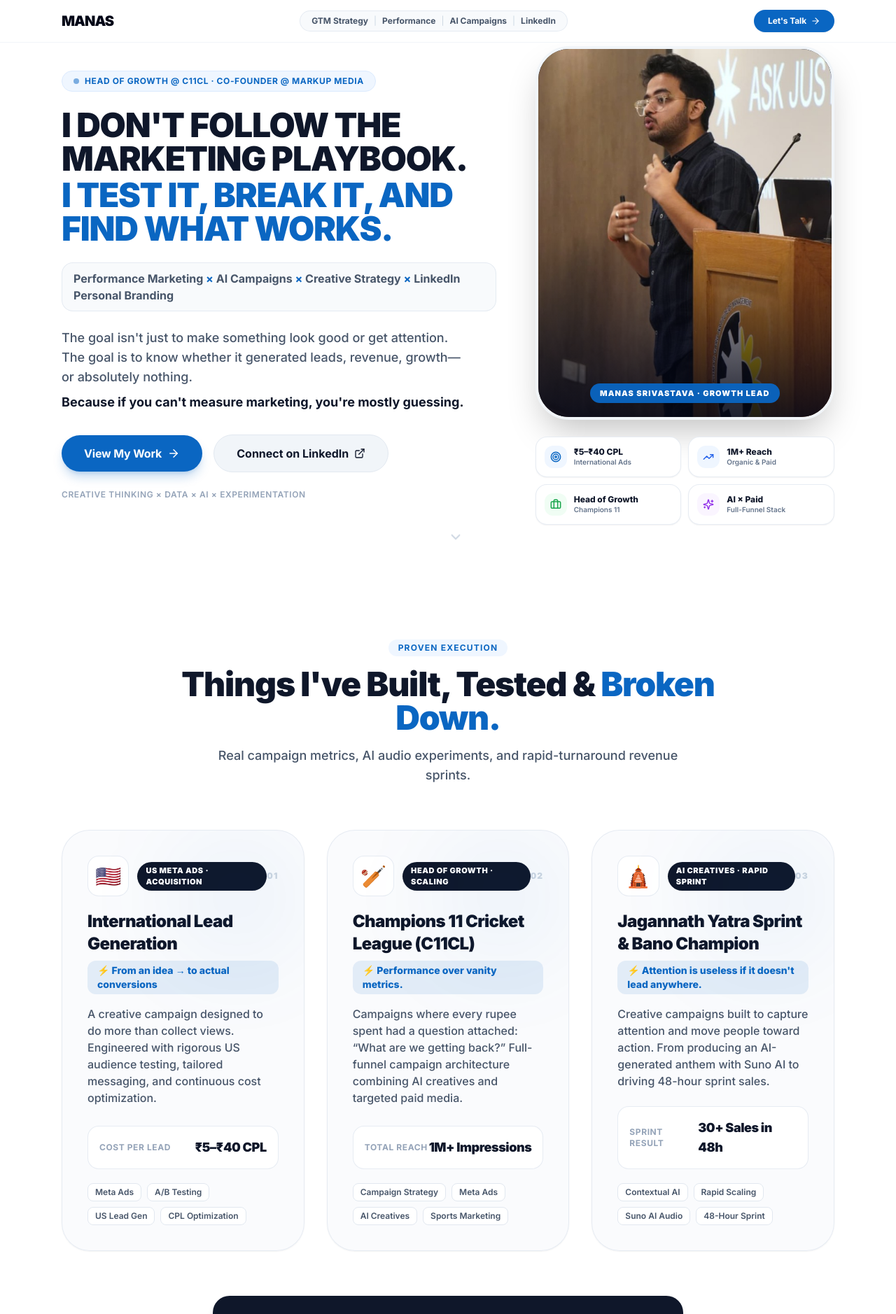
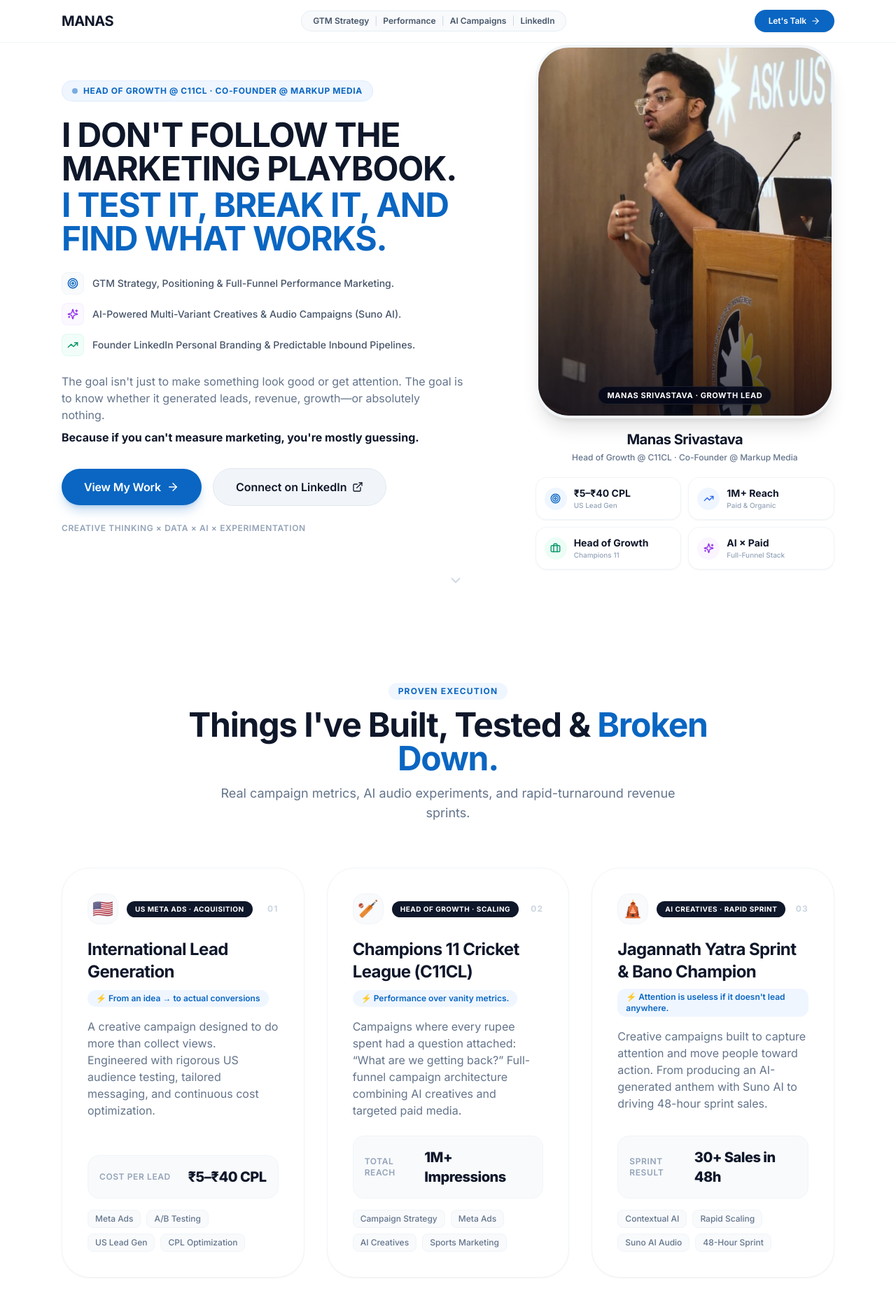
Before and after one commit to AryanSri-235/manaspf, a Next.js app: page / in a window 1280 px wide. Shown: the top 1878 px of the page at 70% size. Built offline with nearby package versions, Linux system fonts and the light colour scheme.

Commit message:
style: apply clean, modern typography and layout inspired by socialmasla.com/pm

```diff
--- a/src/app/globals.css
+++ b/src/app/globals.css
@@ -16,7 +16,7 @@
 
   body {
     background-color: #ffffff;
-    color: #111111;
+    color: #0f172a;
     font-family: var(--font-inter), system-ui, sans-serif;
     -webkit-font-smoothing: antialiased;
     -moz-osx-font-smoothing: grayscale;
--- a/src/components/CaseStudiesSection.tsx
+++ b/src/components/CaseStudiesSection.tsx
@@ -32,23 +32,23 @@ export default function CaseStudiesSection() {
       <div className="container mx-auto px-6 max-w-6xl my-auto">
         {/* Section Header */}
         <ScrollReveal>
-          <div className="text-center max-w-3xl mx-auto mb-16">
-            <div className="inline-block px-3.5 py-1 rounded-full bg-blue-50 text-primary text-xs font-bold uppercase tracking-widest mb-4">
+          <div className="text-center max-w-3xl mx-auto mb-14 lg:mb-16">
+            <div className="inline-block px-3.5 py-1 rounded-full bg-blue-50 text-primary text-xs font-bold uppercase tracking-widest mb-3 shadow-2xs">
               Proven Execution
             </div>
-            <h2 className="text-3xl sm:text-4xl md:text-5xl font-black text-slate-900 tracking-tight mb-4">
+            <h2 className="text-3xl sm:text-4xl md:text-5xl font-bold text-slate-900 tracking-tight mb-3">
               Things I&apos;ve Built, Tested &amp;{" "}
               <span className="text-primary">
                 Broken Down.
               </span>
             </h2>
-            <p className="text-slate-600 text-base sm:text-lg font-medium max-w-2xl mx-auto">
+            <p className="text-slate-500 text-base sm:text-lg font-normal max-w-2xl mx-auto leading-relaxed">
               Real campaign metrics, AI audio experiments, and rapid-turnaround revenue sprints.
             </p>
           </div>
         </ScrollReveal>
 
-        {/* Case Studies Grid (Inspired by manaspf.vercel.app) */}
+        {/* Case Studies Grid */}
         <StaggerContainer
           staggerDelay={0.12}
           className="grid grid-cols-1 md:grid-cols-2 lg:grid-cols-3 gap-8 mb-16"
@@ -61,47 +61,45 @@ export default function CaseStudiesSection() {
 
             return (
               <StaggerItem key={study.id}>
-                <div className="bg-slate-50/70 border border-slate-200/80 rounded-[2.5rem] p-8 sm:p-9 shadow-sm hover:shadow-xl hover:-translate-y-1.5 transition-all duration-300 flex flex-col justify-between relative overflow-hidden group h-full">
-                  <div className="absolute top-0 right-0 w-48 h-48 bg-primary/5 rounded-full blur-3xl pointer-events-none group-hover:scale-150 transition-transform duration-700" />
-
+                <div className="bg-white border border-slate-100 rounded-[2.5rem] p-8 sm:p-9 shadow-sm hover:shadow-md hover:-translate-y-1 transition-all duration-300 flex flex-col justify-between relative overflow-hidden group h-full">
                   <div>
                     {/* Top Badge & Number */}
                     <div className="flex items-center justify-between mb-5">
                       <div className="flex items-center gap-3">
-                        <span className="text-2xl sm:text-3xl p-2.5 bg-white border border-slate-200/80 rounded-2xl shadow-xs">
+                        <span className="w-11 h-11 rounded-2xl bg-slate-50 border border-slate-100 flex items-center justify-center text-2xl shadow-2xs">
                           {meta.emoji}
                         </span>
-                        <span className="px-3 py-1 rounded-full bg-slate-900 text-white text-[11px] font-black uppercase tracking-wider shadow-xs">
+                        <span className="px-3 py-1 rounded-full bg-slate-900 text-white text-[10px] font-bold uppercase tracking-wider shadow-2xs">
                           {study.tag}
                         </span>
                       </div>
-                      <span className="text-xs font-black text-slate-300 tracking-widest uppercase">
+                      <span className="text-xs font-bold text-slate-300 tracking-widest uppercase">
                         {study.number}
                       </span>
                     </div>
 
                     {/* Title & Subtitle */}
-                    <h3 className="text-xl sm:text-2xl font-black text-slate-900 tracking-tight mb-2">
+                    <h3 className="text-xl sm:text-2xl font-bold text-slate-900 tracking-tight mb-2">
                       {study.title}
                     </h3>
 
-                    <div className="inline-block px-3.5 py-1 rounded-xl bg-primary/10 text-primary text-xs sm:text-sm font-extrabold mb-4">
+                    <div className="inline-block px-3 py-1 rounded-xl bg-blue-50 text-primary text-xs font-semibold mb-4">
                       ⚡ {study.subtitle}
                     </div>
 
                     {/* Description */}
-                    <p className="text-slate-600 text-sm sm:text-base font-medium leading-relaxed mb-6">
+                    <p className="text-slate-500 text-sm sm:text-base font-normal leading-relaxed mb-6">
                       {study.description}
                     </p>
                   </div>
 
                   <div>
                     {/* Key Metric Card */}
-                    <div className="bg-white border border-slate-200/80 rounded-2xl p-4 mb-5 flex items-center justify-between shadow-xs">
-                      <span className="text-xs font-bold uppercase tracking-wider text-slate-400">
+                    <div className="bg-slate-50 border border-slate-100 rounded-2xl p-4 mb-4 flex items-center justify-between shadow-2xs">
+                      <span className="text-xs font-semibold uppercase tracking-wider text-slate-400">
                         {study.metricLabel}
                       </span>
-                      <span className="text-lg font-black text-slate-900 tracking-tight">
+                      <span className="text-xl font-extrabold text-slate-900 tracking-tight">
                         {study.metricValue}
                       </span>
                     </div>
@@ -111,7 +109,7 @@ export default function CaseStudiesSection() {
                       {meta.tags.map((tag, tIdx) => (
                         <span
                           key={tIdx}
-                          className="px-2.5 py-1 rounded-lg bg-white border border-slate-200 text-slate-600 text-xs font-semibold shadow-2xs"
+                          className="px-2.5 py-1 rounded-lg bg-slate-50 border border-slate-100 text-slate-500 text-xs font-medium"
                         >
                           {tag}
                         </span>
@@ -132,7 +130,7 @@ export default function CaseStudiesSection() {
                 <Flame size={20} className="text-amber-400 fill-amber-400" />
               </span>
               <div>
-                <p className="text-base sm:text-lg font-black tracking-tight text-white">
+                <p className="text-base sm:text-lg font-bold tracking-tight text-white">
                   Views are nice. <span className="text-primary">Revenue is nicer.</span>
                 </p>
                 <p className="text-xs text-slate-400 font-normal">
@@ -144,7 +142,7 @@ export default function CaseStudiesSection() {
             <button
               type="button"
               onClick={() => scrollTo("about-cta")}
-              className="btn-primary py-2.5 px-6 text-xs font-bold whitespace-nowrap shrink-0 shadow-md cursor-pointer"
+              className="btn-primary py-2.5 px-6 text-xs font-semibold whitespace-nowrap shrink-0 shadow-md cursor-pointer"
             >
               Let&apos;s Build Together <ArrowRight size={14} />
             </button>
--- a/src/components/Footer.tsx
+++ b/src/components/Footer.tsx
@@ -11,7 +11,7 @@ export default function Footer() {
   return (
     <footer className="py-14 bg-slate-950 text-center border-t border-slate-900 mt-0 flex flex-col items-center justify-center relative z-20">
       <div className="container mx-auto px-6 max-w-xl">
-        <p className="text-xl font-black text-white mb-2 tracking-tight">
+        <p className="text-xl font-bold text-white mb-2 tracking-tight">
           {portfolioConfig.name}
         </p>
         <p className="text-slate-400 text-xs sm:text-sm mb-6 font-normal">
--- a/src/components/HeroSection.tsx
+++ b/src/components/HeroSection.tsx
@@ -23,7 +23,7 @@ export default function HeroSection() {
             className="lg:col-span-7 flex flex-col items-center lg:items-start text-center lg:text-left"
           >
             {/* Top Pill Tagline */}
-            <div className="inline-flex items-center gap-2 px-4 py-1.5 rounded-full bg-blue-50 border border-blue-100 mb-6 shadow-xs">
+            <div className="inline-flex items-center gap-2 px-3.5 py-1.5 rounded-full bg-blue-50 border border-blue-100/80 mb-6 shadow-2xs">
               <span className="w-2 h-2 rounded-full bg-primary animate-pulse" />
               <span className="text-xs font-bold uppercase tracking-wider text-primary">
                 Head of Growth @ C11CL · Co-Founder @ Markup Media
@@ -31,20 +31,45 @@ export default function HeroSection() {
             </div>
 
             {/* Headline */}
-            <h1 className="text-3xl sm:text-4xl md:text-5xl lg:text-5xl font-black text-slate-900 leading-[1.12] tracking-tight mb-6">
+            <h1 className="text-3xl sm:text-4xl md:text-5xl lg:text-5xl font-bold text-slate-900 leading-[1.14] tracking-tight mb-6">
               {portfolioConfig.heroHeadline}{" "}
               <span className="text-primary block mt-1">
                 {portfolioConfig.heroHeadlineAccent}
               </span>
             </h1>
 
-            {/* Middle Rounded Pillars Box */}
-            <p className="text-xs sm:text-sm md:text-base font-bold text-slate-600 bg-slate-50 border border-slate-200/80 rounded-2xl py-2.5 px-4 mb-6 shadow-xs inline-block">
-              Performance Marketing <span className="text-primary font-bold">×</span> AI Campaigns <span className="text-primary font-bold">×</span> Creative Strategy <span className="text-primary font-bold">×</span> LinkedIn Personal Branding
-            </p>
+            {/* Clean Feature Bullets (Inspired by SocialMasla Hero) */}
+            <div className="flex flex-col gap-3 mb-6 w-full max-w-lg lg:max-w-none text-left">
+              <div className="flex items-center gap-3 group">
+                <div className="w-8 h-8 rounded-lg bg-slate-50 border border-slate-100 flex items-center justify-center text-primary shadow-2xs shrink-0 group-hover:scale-110 transition-transform">
+                  <Target size={16} strokeWidth={2.2} />
+                </div>
+                <p className="text-xs sm:text-sm font-medium text-slate-600 leading-normal">
+                  GTM Strategy, Positioning &amp; Full-Funnel Performance Marketing.
+                </p>
+              </div>
+
+              <div className="flex items-center gap-3 group">
+                <div className="w-8 h-8 rounded-lg bg-purple-50/70 border border-purple-100/60 flex items-center justify-center text-purple-600 shadow-2xs shrink-0 group-hover:scale-110 transition-transform">
+                  <Sparkles size={16} strokeWidth={2.2} />
+                </div>
+                <p className="text-xs sm:text-sm font-medium text-slate-600 leading-normal">
+                  AI-Powered Multi-Variant Creatives &amp; Audio Campaigns (Suno AI).
+                </p>
+              </div>
+
+              <div className="flex items-center gap-3 group">
+                <div className="w-8 h-8 rounded-lg bg-emerald-50/70 border border-emerald-100/60 flex items-center justify-center text-emerald-600 shadow-2xs shrink-0 group-hover:scale-110 transition-transform">
+                  <TrendingUp size={16} strokeWidth={2.2} />
+                </div>
+                <p className="text-xs sm:text-sm font-medium text-slate-600 leading-normal">
+                  Founder LinkedIn Personal Branding &amp; Predictable Inbound Pipelines.
+                </p>
+              </div>
+            </div>
 
             {/* Subtext Body */}
-            <p className="text-base sm:text-lg text-slate-600 font-medium leading-relaxed max-w-xl mb-8">
+            <p className="text-sm sm:text-base text-slate-500 font-normal leading-relaxed max-w-xl mb-8">
               The goal isn&apos;t just to make something look good or get attention. The goal is to know whether it generated leads, revenue, growth—or absolutely nothing.
               <span className="block mt-2 font-bold text-slate-900">
                 Because if you can&apos;t measure marketing, you&apos;re mostly guessing.
@@ -56,7 +81,7 @@ export default function HeroSection() {
               <button
                 type="button"
                 onClick={() => scrollTo("proof")}
-                className="btn-primary w-full sm:w-auto text-center cursor-pointer shadow-lg shadow-primary/25 hover:shadow-primary/40 hover:-translate-y-0.5 transition-all inline-flex items-center justify-center gap-2 py-3.5 px-8 font-bold text-base"
+                className="btn-primary w-full sm:w-auto text-center cursor-pointer shadow-lg shadow-primary/25 hover:shadow-primary/40 hover:-translate-y-0.5 transition-all inline-flex items-center justify-center gap-2 py-3.5 px-8 font-semibold text-sm sm:text-base"
               >
                 View My Work <ArrowRight size={18} />
               </button>
@@ -65,7 +90,7 @@ export default function HeroSection() {
                 href={portfolioConfig.linkedinUrl}
                 target="_blank"
                 rel="noopener noreferrer"
-                className="bg-slate-100 hover:bg-slate-200 text-slate-900 py-3.5 px-8 rounded-full font-bold text-base shadow-xs hover:shadow-sm hover:-translate-y-0.5 transition-all w-full sm:w-auto text-center border border-slate-200 cursor-pointer inline-flex items-center justify-center gap-2"
+                className="bg-slate-100 hover:bg-slate-200 text-slate-900 py-3.5 px-8 rounded-full font-semibold text-sm sm:text-base shadow-xs hover:shadow-sm hover:-translate-y-0.5 transition-all w-full sm:w-auto text-center border border-slate-200 cursor-pointer inline-flex items-center justify-center gap-2"
               >
                 Connect on LinkedIn <ExternalLink size={16} />
               </a>
@@ -82,63 +107,73 @@ export default function HeroSection() {
             duration={0.7}
             delay={0.15}
             yOffset={24}
-            className="lg:col-span-5 w-full max-w-[360px] sm:max-w-md mx-auto flex flex-col items-center"
+            className="lg:col-span-5 w-full max-w-[340px] sm:max-w-md mx-auto flex flex-col items-center"
           >
-            {/* Photo Card with Rounded Corners and Bottom Badge */}
-            <div className="relative w-full aspect-[4/5] rounded-[2.5rem] md:rounded-[3rem] bg-slate-900 border-4 border-slate-100 overflow-hidden flex items-end justify-center z-10 transition-transform duration-500 hover:scale-[1.01] shadow-2xl group">
+            {/* Photo Card with Rounded Corners */}
+            <div className="relative w-full aspect-[4/5] rounded-[2.5rem] md:rounded-[3rem] bg-white border-2 md:border-4 border-slate-100 overflow-hidden flex items-end justify-center z-10 transition-transform duration-500 hover:scale-[1.01] shadow-xl group">
               <img
                 src="/assets/manas/manas_hero_keynote.jpg"
                 alt="Manas Srivastava delivering a keynote on growth marketing"
                 className="w-full h-full object-cover object-center filter contrast-105 transition-transform duration-700 group-hover:scale-105"
               />
-              <div className="absolute inset-0 bg-gradient-to-t from-slate-950/85 via-transparent to-transparent pointer-events-none" />
+              <div className="absolute inset-0 bg-gradient-to-t from-slate-950/70 via-transparent to-transparent pointer-events-none" />
 
-              <div className="absolute bottom-5 left-4 right-4 text-center z-20">
-                <span className="inline-block px-3.5 py-1.5 rounded-full bg-primary/95 text-white text-[11px] font-black uppercase tracking-widest backdrop-blur-md shadow-lg">
+              <div className="absolute bottom-4 left-4 right-4 text-center z-20">
+                <span className="inline-block px-3 py-1 rounded-full bg-slate-950/80 text-white text-[11px] font-bold uppercase tracking-wider backdrop-blur-md border border-white/10 shadow-md">
                   Manas Srivastava · Growth Lead
                 </span>
               </div>
             </div>
 
-            {/* 2x2 Quick Proof Metrics Grid Directly Under Photo */}
-            <div className="grid grid-cols-2 gap-2.5 w-full mt-6 relative z-20">
-              <div className="bg-white border border-slate-200/80 p-3 rounded-2xl flex items-center gap-2.5 shadow-sm hover:shadow-md transition-all group">
-                <div className="w-8 h-8 rounded-xl bg-blue-50 text-primary flex items-center justify-center shrink-0 group-hover:scale-110 transition-transform">
-                  <Target size={16} strokeWidth={2.2} />
+            {/* Sub-photo Profile Title */}
+            <div className="mt-4 text-center w-full">
+              <h3 className="text-lg md:text-xl font-bold text-slate-900 tracking-tight leading-none mb-1">
+                Manas Srivastava
+              </h3>
+              <p className="text-slate-500 font-medium text-[11px] md:text-xs">
+                Head of Growth @ C11CL · Co-Founder @ Markup Media
+              </p>
+            </div>
+
+            {/* 2x2 Quick Proof Metrics Grid Directly Under Photo (SocialMasla Style) */}
+            <div className="grid grid-cols-2 gap-2.5 w-full mt-5 relative z-20">
+              <div className="bg-white border border-slate-100 p-2.5 sm:p-3 rounded-2xl flex items-center gap-2.5 shadow-sm hover:shadow-md transition-all group">
+                <div className="w-8 h-8 rounded-full bg-blue-50 text-primary flex items-center justify-center shrink-0 group-hover:scale-110 transition-transform">
+                  <Target size={15} strokeWidth={2.2} />
                 </div>
                 <div>
-                  <p className="font-extrabold text-slate-900 text-xs leading-tight">₹5–₹40 CPL</p>
-                  <p className="text-[10px] text-slate-500 font-semibold">International Ads</p>
+                  <p className="font-bold text-slate-900 text-xs sm:text-sm leading-tight">₹5–₹40 CPL</p>
+                  <p className="text-[10px] text-slate-400 font-medium">US Lead Gen</p>
                 </div>
               </div>
 
-              <div className="bg-white border border-slate-200/80 p-3 rounded-2xl flex items-center gap-2.5 shadow-sm hover:shadow-md transition-all group">
-                <div className="w-8 h-8 rounded-xl bg-blue-50 text-blue-600 flex items-center justify-center shrink-0 group-hover:scale-110 transition-transform">
-                  <TrendingUp size={16} strokeWidth={2.2} />
+              <div className="bg-white border border-slate-100 p-2.5 sm:p-3 rounded-2xl flex items-center gap-2.5 shadow-sm hover:shadow-md transition-all group">
+                <div className="w-8 h-8 rounded-full bg-blue-50 text-blue-600 flex items-center justify-center shrink-0 group-hover:scale-110 transition-transform">
+                  <TrendingUp size={15} strokeWidth={2.2} />
                 </div>
                 <div>
-                  <p className="font-extrabold text-slate-900 text-xs leading-tight">1M+ Reach</p>
-                  <p className="text-[10px] text-slate-500 font-semibold">Organic &amp; Paid</p>
+                  <p className="font-bold text-slate-900 text-xs sm:text-sm leading-tight">1M+ Reach</p>
+                  <p className="text-[10px] text-slate-400 font-medium">Paid &amp; Organic</p>
                 </div>
               </div>
 
-              <div className="bg-white border border-slate-200/80 p-3 rounded-2xl flex items-center gap-2.5 shadow-sm hover:shadow-md transition-all group">
-                <div className="w-8 h-8 rounded-xl bg-green-50 text-green-600 flex items-center justify-center shrink-0 group-hover:scale-110 transition-transform">
-                  <Briefcase size={16} strokeWidth={2.2} />
+              <div className="bg-white border border-slate-100 p-2.5 sm:p-3 rounded-2xl flex items-center gap-2.5 shadow-sm hover:shadow-md transition-all group">
+                <div className="w-8 h-8 rounded-full bg-emerald-50 text-emerald-600 flex items-center justify-center shrink-0 group-hover:scale-110 transition-transform">
+                  <Briefcase size={15} strokeWidth={2.2} />
                 </div>
                 <div>
-                  <p className="font-extrabold text-slate-900 text-xs leading-tight">Head of Growth</p>
-                  <p className="text-[10px] text-slate-500 font-semibold">Champions 11</p>
+                  <p className="font-bold text-slate-900 text-xs sm:text-sm leading-tight">Head of Growth</p>
+                  <p className="text-[10px] text-slate-400 font-medium">Champions 11</p>
                 </div>
               </div>
 
-              <div className="bg-white border border-slate-200/80 p-3 rounded-2xl flex items-center gap-2.5 shadow-sm hover:shadow-md transition-all group">
-                <div className="w-8 h-8 rounded-xl bg-purple-50 text-purple-600 flex items-center justify-center shrink-0 group-hover:scale-110 transition-transform">
-                  <Sparkles size={16} strokeWidth={2.2} />
+              <div className="bg-white border border-slate-100 p-2.5 sm:p-3 rounded-2xl flex items-center gap-2.5 shadow-sm hover:shadow-md transition-all group">
+                <div className="w-8 h-8 rounded-full bg-purple-50 text-purple-600 flex items-center justify-center shrink-0 group-hover:scale-110 transition-transform">
+                  <Sparkles size={15} strokeWidth={2.2} />
                 </div>
                 <div>
-                  <p className="font-extrabold text-slate-900 text-xs leading-tight">AI × Paid</p>
-                  <p className="text-[10px] text-slate-500 font-semibold">Full-Funnel Stack</p>
+                  <p className="font-bold text-slate-900 text-xs sm:text-sm leading-tight">AI × Paid</p>
+                  <p className="text-[10px] text-slate-400 font-medium">Full-Funnel Stack</p>
                 </div>
               </div>
             </div>
--- a/src/components/Navbar.tsx
+++ b/src/components/Navbar.tsx
@@ -43,13 +43,13 @@ export default function Navbar() {
         <button
           type="button"
           onClick={() => window.scrollTo({ top: 0, behavior: "smooth" })}
-          className="text-xl font-black text-slate-950 tracking-tighter hover:text-primary transition-colors cursor-pointer"
+          className="text-xl font-bold text-slate-900 tracking-tight hover:text-primary transition-colors cursor-pointer"
         >
           {portfolioConfig.name}
         </button>
 
         {/* Center: GTM Strategy | Performance | AI Campaigns | LinkedIn */}
-        <nav className="hidden md:flex items-center gap-2 bg-slate-50/90 border border-slate-200/80 px-4 py-1.5 rounded-full shadow-xs text-xs font-bold text-slate-600">
+        <nav className="hidden md:flex items-center gap-2 bg-slate-50/90 border border-slate-200/70 px-4 py-1.5 rounded-full shadow-2xs text-xs font-semibold text-slate-600">
           <button
             type="button"
             onClick={() => handleNavClick("what-i-do")}
@@ -88,7 +88,7 @@ export default function Navbar() {
           <button
             type="button"
             onClick={() => handleNavClick("about-cta")}
-            className="btn-primary py-2 px-5 text-xs font-bold shadow-sm hover:shadow-md cursor-pointer inline-flex items-center gap-1.5"
+            className="btn-primary py-2 px-5 text-xs font-semibold shadow-sm hover:shadow-md cursor-pointer inline-flex items-center gap-1.5"
           >
             Let&apos;s Talk <ArrowRight size={14} />
           </button>
```
Also changed, not shown: src/components/ContactCTASection.tsx (+27 -27 lines), src/components/FourWaysSection.tsx (+40 -28 lines), src/components/LinkedInBrandingSection.tsx (+30 -22 lines).
